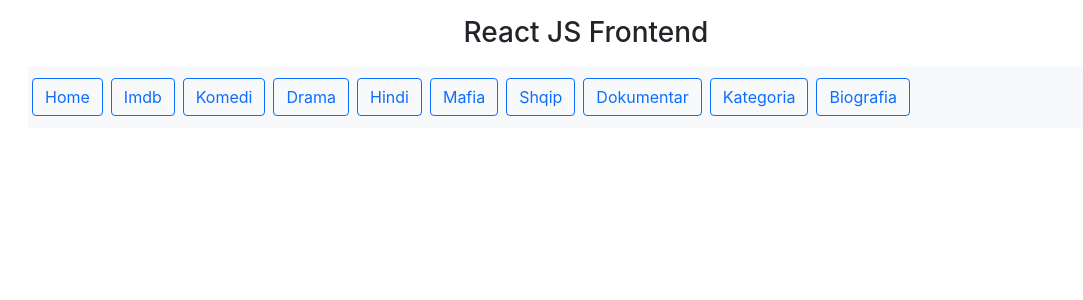
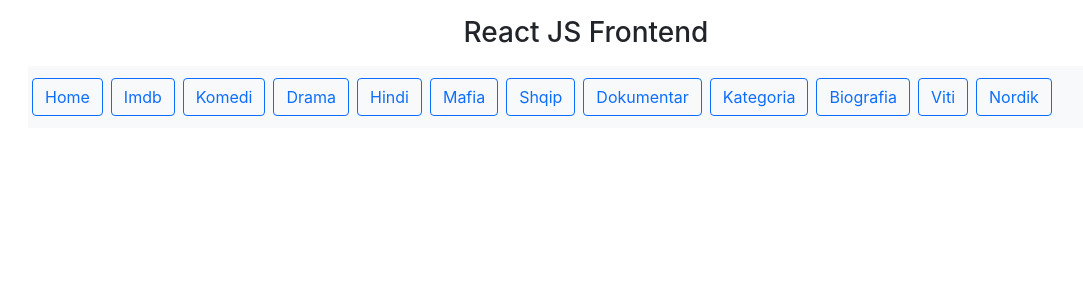
Before and after one commit to ErmalCahanaj/Lab1, a React (Create React App) app in the folder ui/my-app/: page / in a window 1280 px wide. Shown: the top 300 px of the page, without its empty margins (54-1137 px from the left). Built offline with nearby package versions, Linux system fonts and the light colour scheme.

Commit message:
Update App.js

```diff
--- a/ui/my-app/src/App.js
+++ b/ui/my-app/src/App.js
@@ -10,6 +10,8 @@ import {Shqip} from './Shqip';
 import {Dokumentar} from './Dokumentar';
 import {Kategoria} from './Kategoria';
 import {Biografia} from './Biografia';
+import { Viti } from "./Viti";
+import { Nordik } from "./Nordik";
 
 
 import {BrowserRouter, Route, Routes ,NavLink} from 'react-router-dom';
@@ -80,6 +82,19 @@ function App() {
             Biografia
             </NavLink>
           </li>
+    <li className="nav-item- m-1">
+              <NavLink className="btn btn-light btn-outline-primary" to="/Viti">
+                Viti
+              </NavLink>
+            </li>
+            <li className="nav-item- m-1">
+              <NavLink
+                className="btn btn-light btn-outline-primary"
+                to="/Nordik"
+              >
+                Nordik
+              </NavLink>
+            </li>
 
         </ul>
       </nav>
@@ -95,6 +110,8 @@ function App() {
         <Route exact path='/Dokumentar' element={<Dokumentar/>}/>
         <Route exact path='/Kategoria' element={<Kategoria/>}/>
         <Route exact path='/Biografia' element={<Biografia/>}/>
+          <Route exact path="/Viti" element={<Viti />} />
+          <Route exact path="/Nordik" element={<Nordik />} />
 
       </Routes>
     </div>
```
